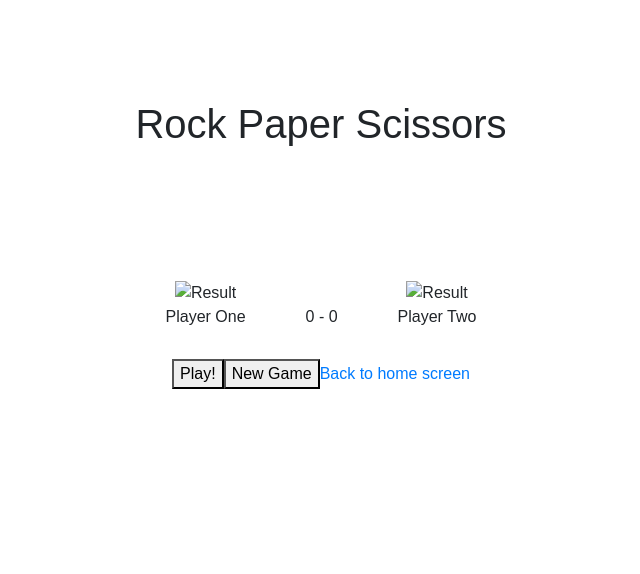
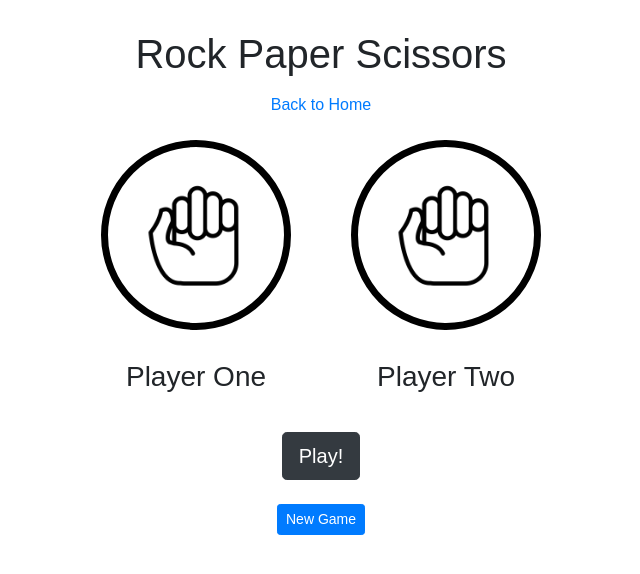
Before and after one commit to mil22n/react-rock-paper-scissors, a React app: page /game/1 in a window 1280 px wide. Shown: the whole page, without its empty margins (319-959 px from the left). Built offline with nearby package versions, Linux system fonts and the light colour scheme.

Commit message:
Change styles for components

```diff
--- a/src/components/game/game.css
+++ b/src/components/game/game.css
@@ -1,3 +1,8 @@
+.game .header {
+    margin-top: 30px;
+    text-align: center;
+    height: 80px;
+}
 .player-one, .player-two, .score {
     display: inline-block;
     margin: 30px;
--- a/src/components/game/game.js
+++ b/src/components/game/game.js
@@ -18,12 +18,14 @@ class Game extends Component {
 
         this.playerOneOutcome = lastRound[this.props.game.playerOneName];
         this.playerTwoOutcome = lastRound[this.props.game.playerTwoName];
-
     }
 
     newGame() {
         this.game = new GameModel();
         this.props.newGame(this.game);
+
+        delete this.playerOneOutcome;
+        delete this.playerTwoOutcome;
     }
 
     render() {
@@ -31,15 +33,20 @@ class Game extends Component {
             <div className="game container">
                 <header className="header">
                     <h1>Rock Paper Scissors</h1>
+                    <Link className="btn btn-link" to="/">Back to Home</Link>
                 </header>
                 <section className="section text-center">
                     <div>
                         <div className="player-one">
-                            <Player playerName={this.props.game.playerOneName} result={this.playerOneOutcome} />
+                            <Player
+                                name={this.props.game.playerOneName}
+                                result={this.playerOneOutcome} />
                         </div>
-                        <div className="score">{this.props.game.score}</div>
+                        {/*<div className="score">{this.props.game.score}</div>*/}
                         <div className="player-two">
-                            <Player playerName={this.props.game.playerTwoName} result={this.playerTwoOutcome} />
+                            <Player
+                                name={this.props.game.playerTwoName}
+                                result={this.playerTwoOutcome} />
                         </div>
                     </div>
                     <div className="control">
@@ -47,9 +54,11 @@ class Game extends Component {
 
                         </div>
 
-                        <button onClick={this.playRound.bind(this)}>Play!</button>
-                        <button onClick={this.newGame.bind(this)}>New Game</button>
-                        <Link to="/">Back to home screen</Link>
+                        <button className="btn btn-dark btn-lg" onClick={this.playRound.bind(this)}>Play!</button>
+                        <br/>
+                        <br/>
+
+                        <button className="btn btn-primary btn-sm"  onClick={this.newGame.bind(this)}>New Game</button>
                     </div>
                 </section>
             </div>
--- a/src/components/main/main.css
+++ b/src/components/main/main.css
@@ -1,7 +1,7 @@
-.header {
-    margin-top: 100px;
+.main .header {
+    margin-top: 30px;
     text-align: center;
-    height: 150px;
+    height: 120px;
 }
 
 .subtitle {
@@ -17,11 +17,14 @@ img.player, img.cpu {
 .mode {
     display: inline-block;
     border: 3px white solid;
-    padding: 10px;
+    padding: 30px;
 }
 
 .mode:hover {
     border: 3px black solid;
+    -webkit-border-radius: 20px;
+    -moz-border-radius: 20px;
+    border-radius: 20px;
 }
 
 .mode-name {
--- a/src/components/player/player.css
+++ b/src/components/player/player.css
@@ -1,3 +1,12 @@
+.play-area {
+    margin-bottom: 30px;
+    height: 190px;
+    width: 190px;
+    border: 7px black solid;
+    padding: 10px;
+    border-radius: 150px;
+}
+
 .result-image {
-    height: 256px;
+    height: 150px;
 }
--- a/src/components/player/player.js
+++ b/src/components/player/player.js
@@ -1,20 +1,18 @@
 import React, { Component } from 'react';
 import './player.css';
 import Assets from '../../model/assets';
+import Default from '../../assets/rock.png';
 
 class Player extends Component {
-    constructor(props) {
-        super(props);
-    }
-
     render() {
         return (
             <div className="player">
                 <div className="play-area">
-                    <img className="result-image" src={Assets[this.props.result]} alt="Result"/>
+                    {this.props.result && <img className="result-image" src={Assets[this.props.result]} />}
+                    {!this.props.result && <img className="result-image" src={Default} />}
                 </div>
                 <div className="player-name">
-                    {this.props.playerName}
+                    <h3>{this.props.name}</h3>
                 </div>
             </div>
         );
```
Also changed, not shown: src/components/player/player.test.js (+3 -3 lines).
